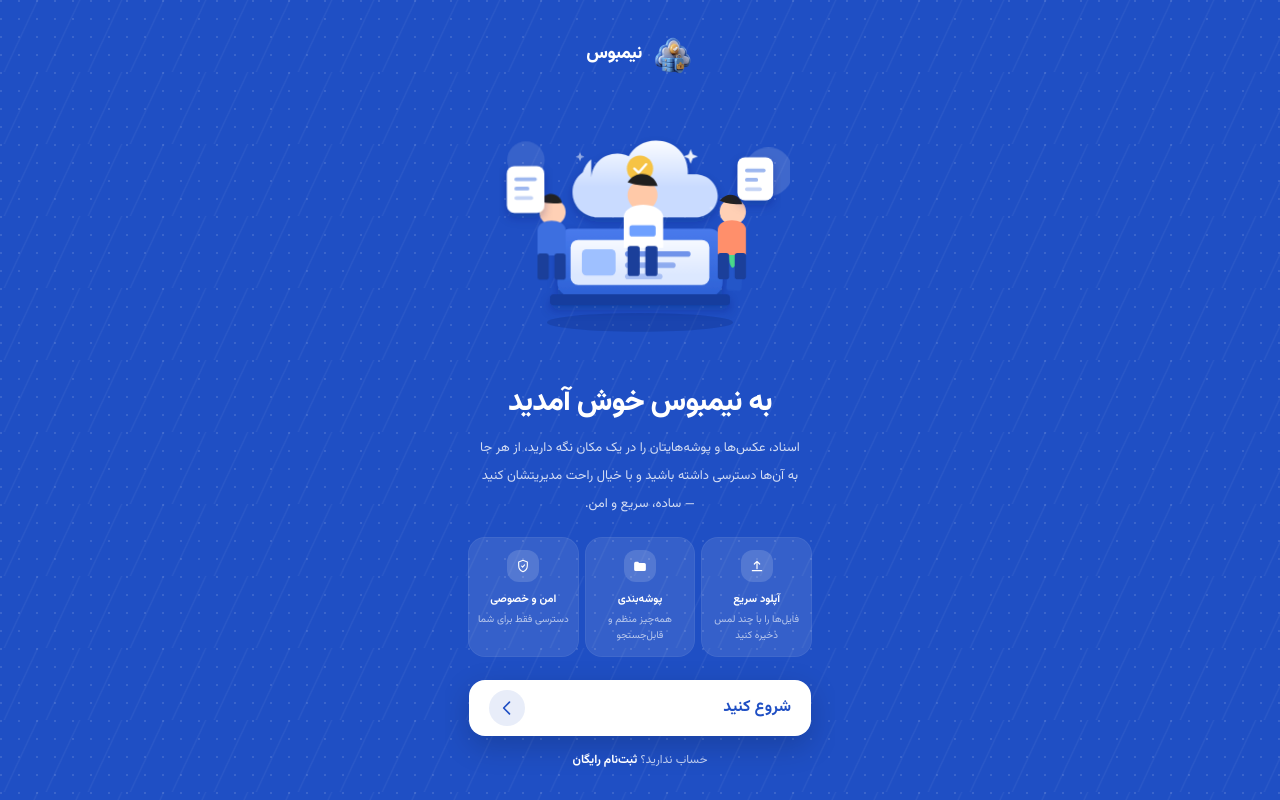
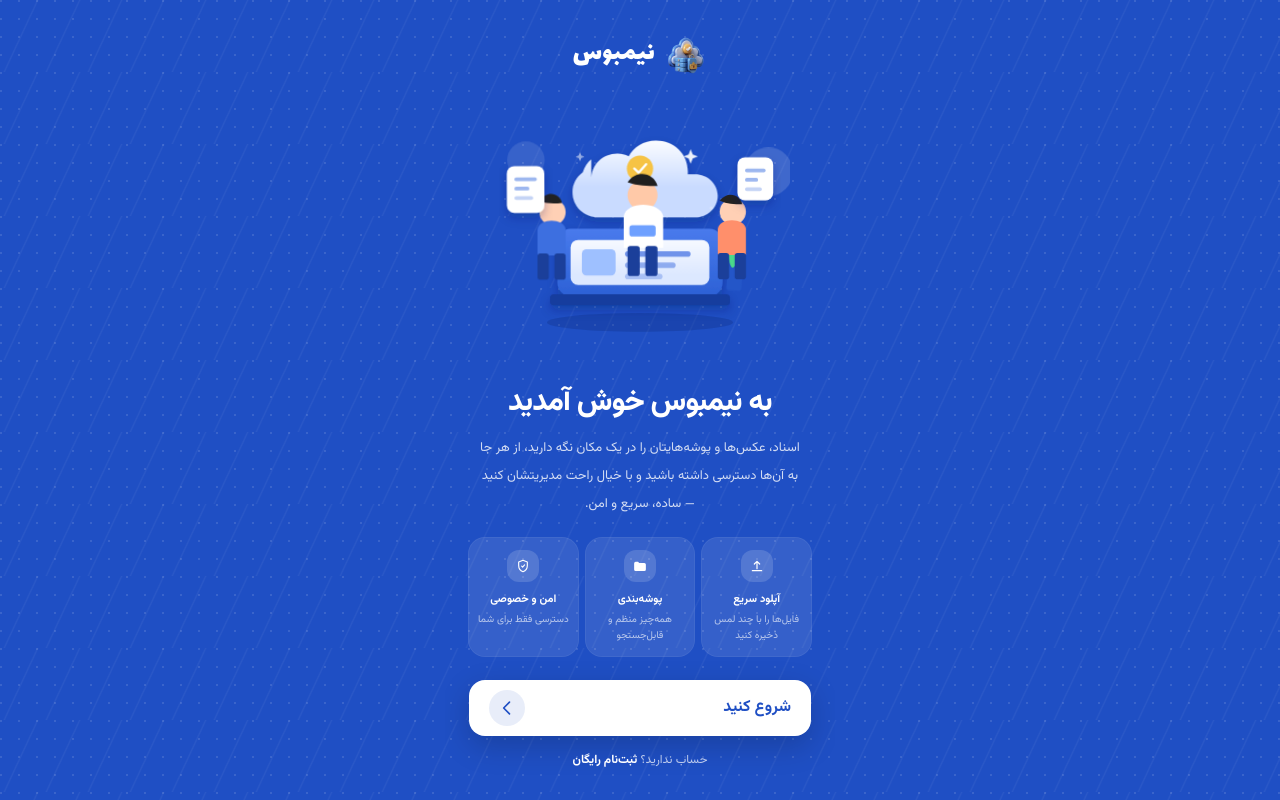
Before and after one commit to thisJavad98/cloud-storage, a Next.js app: page / in a window 1280 px wide. Built offline with nearby package versions, Linux system fonts and the light colour scheme.

Commit message:
update app

```diff
--- a/app/globals.css
+++ b/app/globals.css
@@ -54,12 +54,18 @@ html[data-theme="dark"] {
   --color-cs-file-orange: var(--cs-file-orange);
   --color-cs-file-blue: var(--cs-file-blue);
   --font-sans: var(--font-vazirmatn);
+  --font-brand: var(--font-brand);
 }
 
 body {
   background: var(--cs-surface);
   color: var(--cs-ink);
   font-family: var(--font-vazirmatn), Tahoma, sans-serif;
+}
+
+.font-brand {
+  font-family: var(--font-brand), var(--font-vazirmatn), Tahoma, sans-serif;
+  letter-spacing: 0.02em;
 }
 
 @keyframes fade-up {
--- a/app/layout.js
+++ b/app/layout.js
@@ -1,4 +1,4 @@
-import { Vazirmatn } from "next/font/google";
+import { Lalezar, Vazirmatn } from "next/font/google";
 import AppToaster from "../components/AppToaster";
 import Providers from "../components/Providers";
 import { APP_TAGLINE, APP_TITLE } from "../lib/brand";
@@ -8,6 +8,12 @@ const vazirmatn = Vazirmatn({
   variable: "--font-vazirmatn",
   subsets: ["arabic", "latin"],
   weight: ["400", "500", "600", "700", "800"],
+});
+
+const brandFont = Lalezar({
+  variable: "--font-brand",
+  subsets: ["arabic", "latin"],
+  weight: "400",
 });
 
 export const metadata = {
@@ -29,7 +35,7 @@ export default function RootLayout({ children }) {
       lang="fa"
       dir="rtl"
       data-theme="light"
-      className={`${vazirmatn.variable} h-full antialiased`}
+      className={`${vazirmatn.variable} ${brandFont.variable} h-full antialiased`}
       suppressHydrationWarning
     >
       <body className="min-h-full font-sans text-cs-ink">
--- a/components/AppBrand.js
+++ b/components/AppBrand.js
@@ -22,7 +22,11 @@ export default function AppBrand({
     size === "lg" ? "size-11" : size === "sm" ? "size-8" : "size-9";
 
   const nameClass =
-    size === "lg" ? "text-lg" : size === "sm" ? "text-[11px]" : "text-sm";
+    size === "lg"
+      ? "text-[1.65rem] leading-none"
+      : size === "sm"
+        ? "text-sm leading-none"
+        : "text-base leading-none";
 
   return (
     <div
@@ -41,8 +45,8 @@ export default function AppBrand({
         />
       ) : null}
       <span
-        className={`${nameClass} font-extrabold tracking-tight ${textClass} ${
-          stacked ? "text-center leading-none" : ""
+        className={`font-brand ${nameClass} ${textClass} ${
+          stacked ? "text-center" : ""
         }`}
       >
         {brandName}
```
